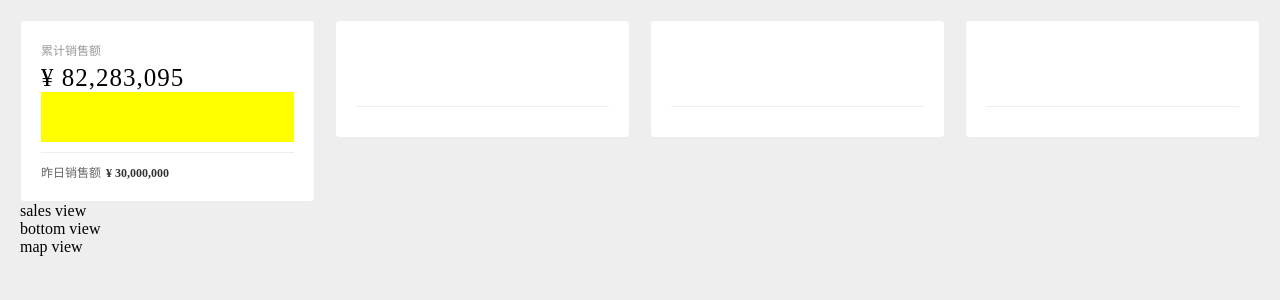
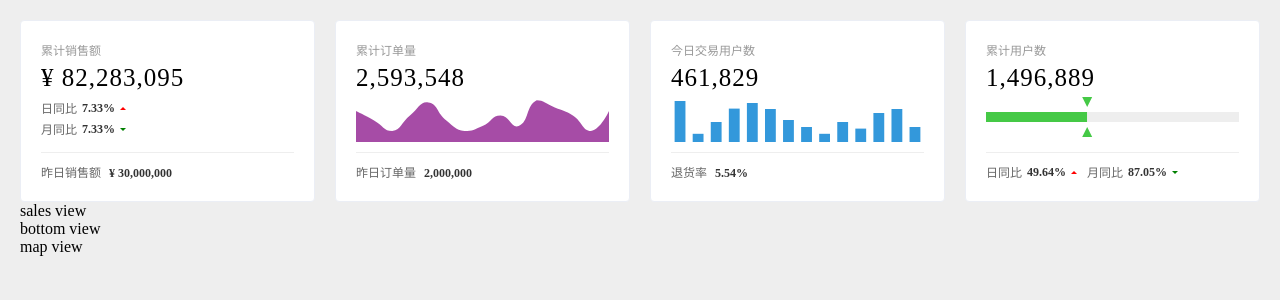
Before and after one commit to LcLichong/imooc-datav-report-dev, a Vue app: page / in a window 1280 px wide. Shown: the top 300 px of the page. Built offline with nearby package versions, Linux system fonts and the light colour scheme.

Commit message:
完善累计订单量、今日交易用户数、累计用户数

```diff
--- a/src/components/CommonCard/index.vue
+++ b/src/components/CommonCard/index.vue
@@ -22,6 +22,30 @@ export default {
 </script>
 
 <style lang="scss">
+.emphasis {
+    color: #333;
+    margin-left: 5px;
+    font-weight: 700;
+}
+.increase {
+    width: 0;
+    height: 0;
+    border-width: 3px;
+    border-color: transparent transparent red transparent;
+    border-style: solid;
+    margin: 0 0 3px 5px;
+}
+.decrease {
+    width: 0;
+    height: 0;
+    border-width: 3px;
+    border-color: green transparent transparent transparent;
+    border-style: solid;
+    margin: 3px 0 0 5px;
+}
+</style>
+
+<style lang="scss" scoped>
 .title {
     font-size: 12px;
     color: #999;
--- a/src/components/ToadyUsers/index.vue
+++ b/src/components/ToadyUsers/index.vue
@@ -1,11 +1,69 @@
 <template>
-    <common-card></common-card>
+    <common-card title="今日交易用户数" value="461,829">
+        <template>
+            <div id="today-users-chart" :style="{ width: '100%', height: '100%' }"></div>
+        </template>
+        <template v-slot:footer>
+            <span>退货率</span>
+            <span class="emphasis"> 5.54%</span>
+        </template>
+    </common-card>
 </template>
 
 <script>
 import commonCardMixin from '../../mixins/commonCardMixin'
 export default {
-    mixins: [commonCardMixin]
+    mixins: [commonCardMixin],
+    mounted() {
+        const chartDom = document.querySelector('#today-users-chart')
+        const chart = this.$echarts.init(chartDom)
+        chart.setOption({
+            tooltip: {
+                trigger: 'axis',
+                axisPointer: {
+                    type: 'shadow'
+                }
+            },
+            color: ['#3398DB'],
+            xAxis: {
+                type: 'category',
+                data: [
+                    '00:00',
+                    '01:00',
+                    '02:00',
+                    '03:00',
+                    '04:00',
+                    '05:00',
+                    '06:00',
+                    '07:00',
+                    '08:00',
+                    '09:00',
+                    '10:00',
+                    '11:00',
+                    '12:00',
+                    '13:00'
+                ],
+                show: false
+            },
+            yAxis: {
+                show: false
+            },
+            series: [
+                {
+                    name: '直接访问',
+                    type: 'bar',
+                    data: [410, 82, 200, 334, 390, 330, 220, 150, 82, 200, 134, 290, 330, 150],
+                    barWidth: '60%'
+                }
+            ],
+            grid: {
+                top: 0,
+                bottom: 0,
+                left: 0,
+                right: 0
+            }
+        })
+    }
 }
 </script>
 
--- a/src/components/TotalOrders/index.vue
+++ b/src/components/TotalOrders/index.vue
@@ -1,13 +1,54 @@
 <template>
-    <common-card></common-card>
+    <common-card title="累计订单量" value="2,593,548">
+        <template>
+            <div id="total-orders-chart" :style="{ width: '100%', height: '100%' }"></div>
+        </template>
+        <template v-slot:footer>
+            <span>昨日订单量</span>
+            <span class="emphasis"> 2,000,000</span>
+        </template>
+    </common-card>
 </template>
 
 <script>
 import commonCardMixin from '../../mixins/commonCardMixin'
 export default {
-    mixins: [commonCardMixin]
+    mixins: [commonCardMixin],
+    mounted() {
+        const chartDom = document.querySelector('#total-orders-chart')
+        const chart = this.$echarts.init(chartDom)
+        chart.setOption({
+            xAxis: {
+                type: 'category',
+                show: false,
+                boundaryGap: false
+            },
+            yAxis: {
+                show: false
+            },
+            series: [
+                {
+                    type: 'line',
+                    data: [620, 432, 220, 534, 790, 430, 220, 320, 532, 320, 834, 690, 530, 220, 620],
+                    areaStyle: {
+                        color: 'purple'
+                    },
+                    lineStyle: {
+                        width: 0
+                    },
+                    itemStyle: {
+                        opacity: 0
+                    },
+                    smooth: true
+                }
+            ],
+            grid: {
+                top: 0,
+                bottom: 0,
+                left: 0,
+                right: 0
+            }
+        })
+    }
 }
 </script>
-
-<style lang="scss">
-</style>
--- a/src/components/TotalSales/index.vue
+++ b/src/components/TotalSales/index.vue
@@ -1,13 +1,22 @@
 <template>
     <common-card title="累计销售额" value="¥ 82,283,095">
         <template>
-            <div class="compare"></div>
+            <div class="compare-wrapper">
+                <div class="compare">
+                    <span>日同比</span>
+                    <span class="emphasis">7.33%</span>
+                    <div class="increase"></div>
+                </div>
+                <div class="compare">
+                    <span>月同比</span>
+                    <span class="emphasis">7.33%</span>
+                    <div class="decrease"></div>
+                </div>
+            </div>
         </template>
         <template v-slot:footer>
-            <div>
-                <span>昨日销售额</span>
-                <span class="money">¥ 30,000,000</span>
-            </div>
+            <span>昨日销售额</span>
+            <span class="emphasis"> ¥ 30,000,000</span>
         </template>
     </common-card>
 </template>
@@ -19,17 +28,18 @@ export default {
 }
 </script>
 
-<style lang="scss">
-span {
-    font-size: 12px;
-}
-.money {
-    color: #333;
-    margin-left: 5px;
-    font-weight: 700;
-}
-.compare {
-    background: yellow;
+<style lang="scss" scoped>
+.compare-wrapper {
     height: 100%;
+    display: flex;
+    flex-direction: column;
+    justify-content: center;
+    .compare {
+        display: flex;
+        align-items: center;
+        font-size: 12px;
+        margin-top: 3px;
+        color: #666;
+    }
 }
 </style>
--- a/src/components/TotalUsers/index.vue
+++ b/src/components/TotalUsers/index.vue
@@ -1,13 +1,116 @@
 <template>
-    <common-card></common-card>
+    <common-card title="累计用户数" value="1,496,889">
+        <template>
+            <div id="total-users-chart" :style="{ width: '100%', height: '100%' }"></div>
+        </template>
+        <template v-slot:footer>
+            <div class="total-users-footer">
+                <span>日同比</span>
+                <span class="emphasis"> 49.64%</span>
+                <div class="increase"></div>
+                <span class="month">月同比</span>
+                <span class="emphasis"> 87.05%</span>
+                <div class="decrease"></div>
+            </div>
+        </template>
+    </common-card>
 </template>
 
 <script>
 import commonCardMixin from '../../mixins/commonCardMixin'
 export default {
-    mixins: [commonCardMixin]
+    mixins: [commonCardMixin],
+    mounted() {
+        const chartDom = document.querySelector('#total-users-chart')
+        const chart = this.$echarts.init(chartDom)
+        chart.setOption({
+            xAxis: {
+                type: 'value',
+                show: false
+            },
+            yAxis: {
+                type: 'category',
+                show: false
+            },
+            series: [
+                {
+                    type: 'bar',
+                    stack: '总量',
+                    data: [100],
+                    barWidth: 10,
+                    itemStyle: {
+                        color: '#45c946'
+                    }
+                },
+                {
+                    type: 'bar',
+                    stack: '总量',
+                    data: [250],
+                    itemStyle: {
+                        color: '#eee'
+                    }
+                },
+                {
+                    type: 'custom',
+                    data: [100],
+                    stack: '总量',
+                    renderItem: (params, api) => {
+                        const value = api.value(0)
+                        const endPoint = api.coord([value, 0])
+                        return {
+                            type: 'group',
+                            position: endPoint,
+                            children: [
+                                {
+                                    type: 'path',
+                                    shape: {
+                                        d: 'M1024 255.996 511.971 767.909 0 255.996 1024 255.996z',
+                                        x: -5,
+                                        y: -20,
+                                        width: 10,
+                                        height: 10,
+                                        layout: 'cover'
+                                    },
+                                    style: {
+                                        fill: '#45c946'
+                                    }
+                                },
+                                {
+                                    type: 'path',
+                                    shape: {
+                                        d: 'M0 767.909l512.029-511.913L1024 767.909 0 767.909z',
+                                        x: -5,
+                                        y: 10,
+                                        width: 10,
+                                        height: 10,
+                                        layout: 'cover'
+                                    },
+                                    style: {
+                                        fill: '#45c946'
+                                    }
+                                }
+                            ]
+                        }
+                    }
+                }
+            ],
+            grid: {
+                top: 0,
+                bottom: 0,
+                left: 0,
+                right: 0
+            }
+        })
+    }
 }
 </script>
 
-<style lang="scss">
+<style lang="scss" scoped>
+.total-users-footer {
+    display: flex;
+    align-items: center;
+    .month {
+        margin-left: 10px;
+    }
+}
 </style>
```
Also changed, not shown: .eslintrc.js.
